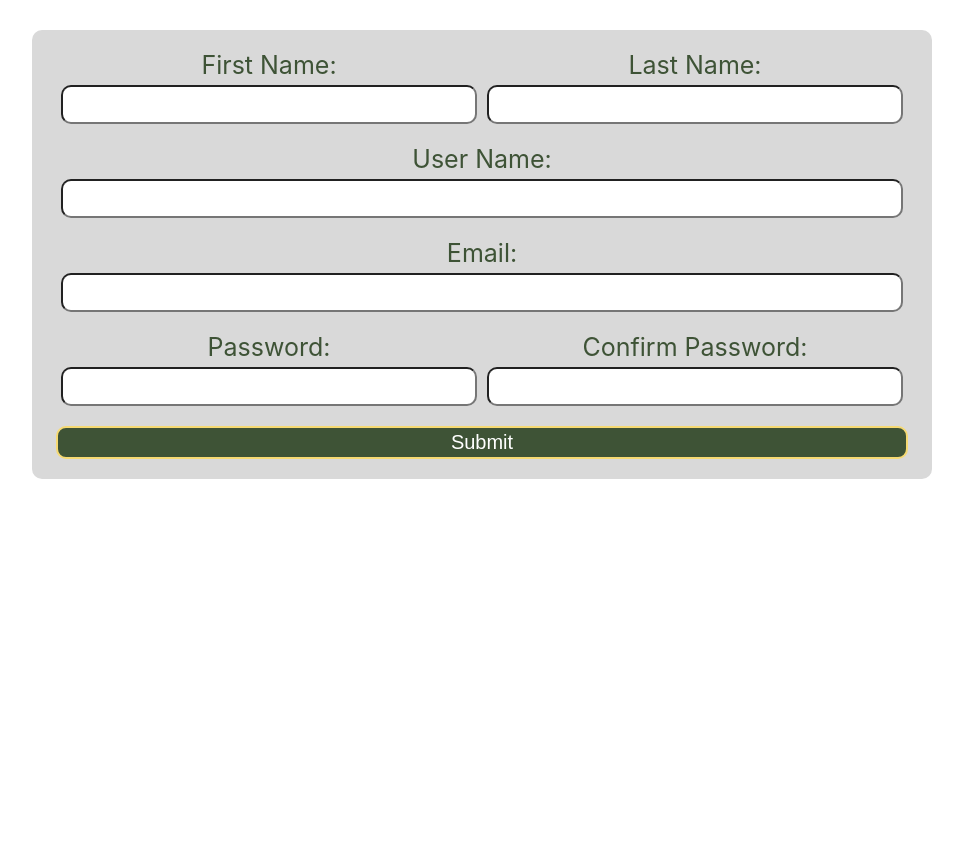
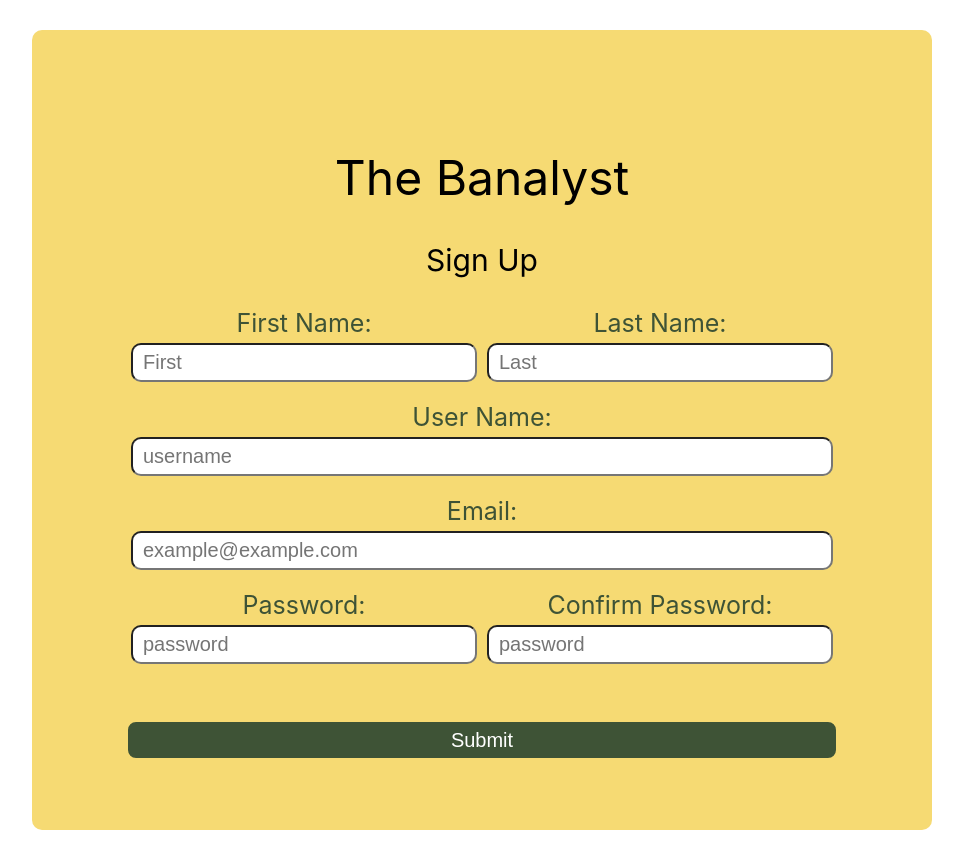
Before and after one commit to bbmcmann/307MovieProject, a React (Create React App) app in the folder frontend/: page /signup in a window 1280 px wide. Shown: the whole page, without its empty margins (158-1121 px from the left). Before the commit the page ends 800 px from the top, so only its background shows below. Built offline with nearby package versions, Linux system fonts and the light colour scheme.

Commit message:
finished validation

```diff
--- a/frontend/src/Components/SignUp.jsx
+++ b/frontend/src/Components/SignUp.jsx
@@ -1,18 +1,31 @@
 import Container from '@mui/material/Container';
 import { useState } from 'react';
 import styled from 'styled-components'
+import {useNavigate} from 'react-router-dom';
 
 const StyledCon = styled(Container)`
-  background: #D9D9D9;
-  margin: 30px;
-  padding: 20px;
-  border-radius: 10px;
-  width: 500px;
+    background: #F6DA73;
+    margin: 30px;
+    padding: 20px;
+    border-radius: 10px;
+    width: 500px;
+`
+
+const StyledBanana = styled.p`
+    font-size: 48px;
+    margin-bottom: 5px;
+`
+
+const StyledTitle = styled.p`
+    font-size: 30px;
 `
 
 const StyledForm = styled.form`
     display: flex;
     flex-direction: column;
+    padding: 50px;
+    padding-left: 70px;
+    padding-right: 70px;
 `
 
 const StyledLabel = styled.label`
@@ -43,12 +56,17 @@ const StyledDiv = styled.div`
     justify-content: space-between;
 `
 
+const StyledError = styled.p`
+    color: red;
+    font-size: 18px;
+`
+
 const StyledSubmit = styled.input`
     background-color: #3E5336;
     color: white;
     border: 2px solid   #F6DA73;
     border-radius: 10px;
-    height: 33px;
+    height: 40px;
     font-size: 20px;
 `
 
@@ -58,35 +76,73 @@ function SignUp() {
     const [lName, setLName] = useState('');
     const [userName, setUserName] = useState('');
     const [email, setEmail] = useState('');
+    const [pass, setPass] = useState('');
+    const [confirmPass, setConfirmPass] = useState('');
+    const [validError, setError] = useState('');
+
+    const navigate = useNavigate();
+
+    const handleSubmit = () => {
+        //very basic validation
+        if(fName.length <= 0){
+            setError("Please enter a first name")
+        }
+        else if(lName.length <= 0){
+            setError("Please enter a last name")
+        }
+        else if(userName.length < 4){
+            setError("Username must be at least 4 characters")
+        }
+        else if(!/^\S+@\S+\.\S+$/.test(email)){
+            setError("Please enter a valid email address")
+        }
+        else if(pass.length < 6){
+            setError("Password must be at least 6 characters")
+        }
+        else if(pass !== confirmPass){
+            setError("Passwords must match")
+        }
+        else{
+            setError('')
+            navigate('/')
+        }
+    }
 
     return (
         <StyledCon maxWidth="md">
-            <StyledForm>
+            <StyledForm
+            onSubmit={(e) => {
+                e.preventDefault()
+                handleSubmit();
+            }}>
+                <StyledBanana>The Banalyst</StyledBanana>
+                <StyledTitle>Sign Up</StyledTitle>
                 <StyledDiv>
                     <StyledLabel>
                         First Name:
                         <StyledInput
                             type="text"
                             name="name"
+                            placeholder="First"
                             onChange={(e) => {setFName(e.target.value)}}
                         />
                     </StyledLabel>
-
                     <StyledLabel>
                         Last Name:
                         <StyledInput
                             type="text"
                             name="name"
+                            placeholder="Last"
                             onChange={(e) => {setLName(e.target.value)}}
                         />
                     </StyledLabel>
                 </StyledDiv>
-
                 <StyledLabel>
                     User Name:
                     <StyledInput
                         type="text"
                         name="name"
+                        placeholder="username"
                         onChange={(e) => {setUserName(e.target.value)}}
                     />
                 </StyledLabel>
@@ -95,20 +151,36 @@ function SignUp() {
                     <StyledInput
                         type="text"
                         name="name"
+                        placeholder="example@example.com"
                         onChange={(e) => {setEmail(e.target.value)}}
                     />
                 </StyledLabel>
                 <StyledDiv>
                     <StyledLabel>
                         Password:
-                        <StyledInput type="text" name="name" />
+                        <StyledInput
+                            type="password"
+                            name="name"
+                            placeholder="password"
+                            onChange={(e) => {setPass(e.target.value)}}
+                        />
                     </StyledLabel>
                     <StyledLabel>
                         Confirm Password:
-                        <StyledInput type="text" name="name" />
+                        <StyledInput
+                            type="password"
+                            name="name"
+                            placeholder="password"
+                            onChange={(e) => {setConfirmPass(e.target.value)}}
+                        />
                     </StyledLabel>
                 </StyledDiv>
-                <StyledSubmit type="submit" value="Submit" />
+                <StyledError>{validError}</StyledError>
+                <StyledSubmit
+                    type="submit"
+                    value="Submit"
+                    onSubmit={(e) => {handleSubmit(e)}}
+                />
             </StyledForm>
         </StyledCon>
     );
```
